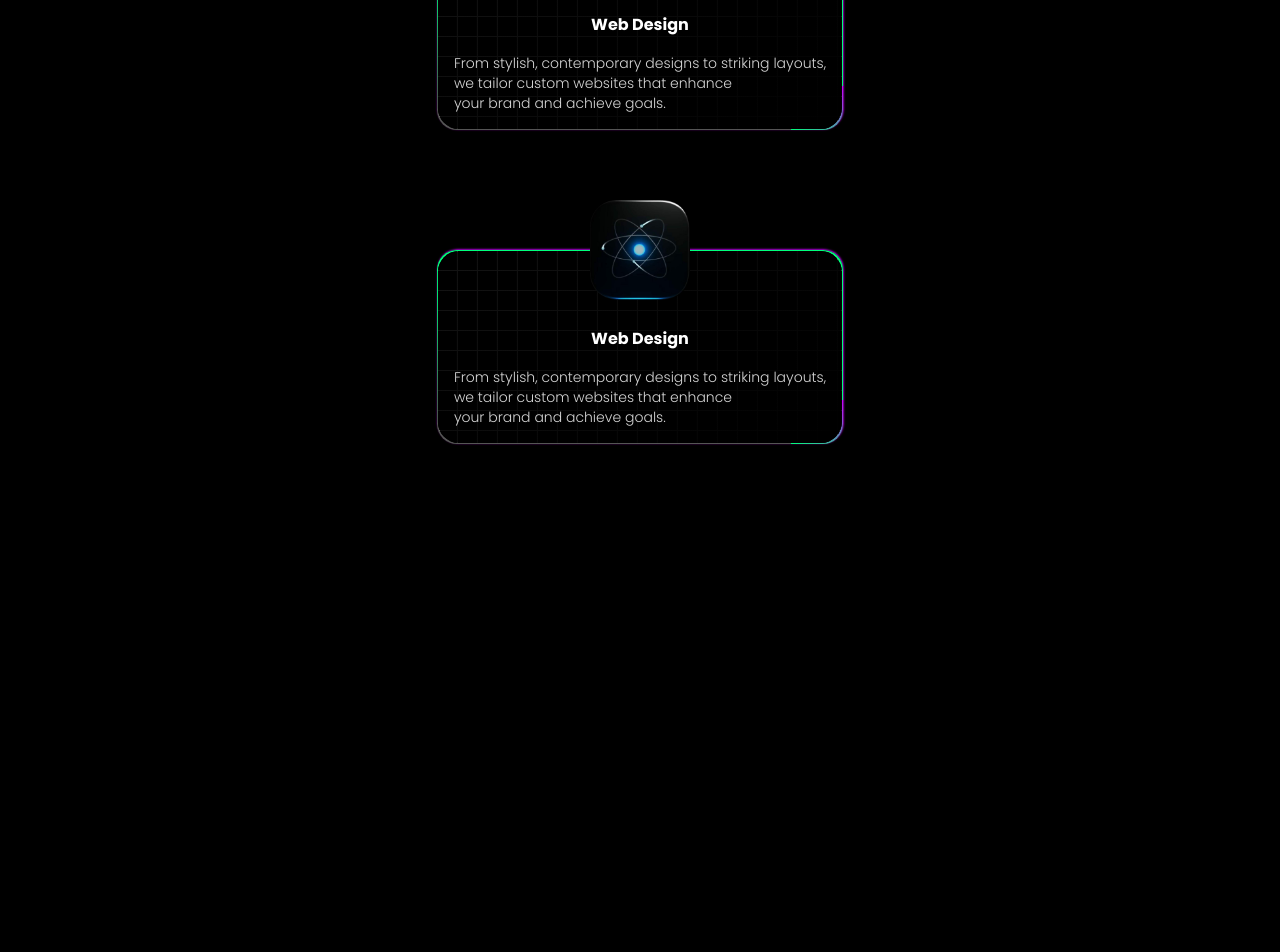
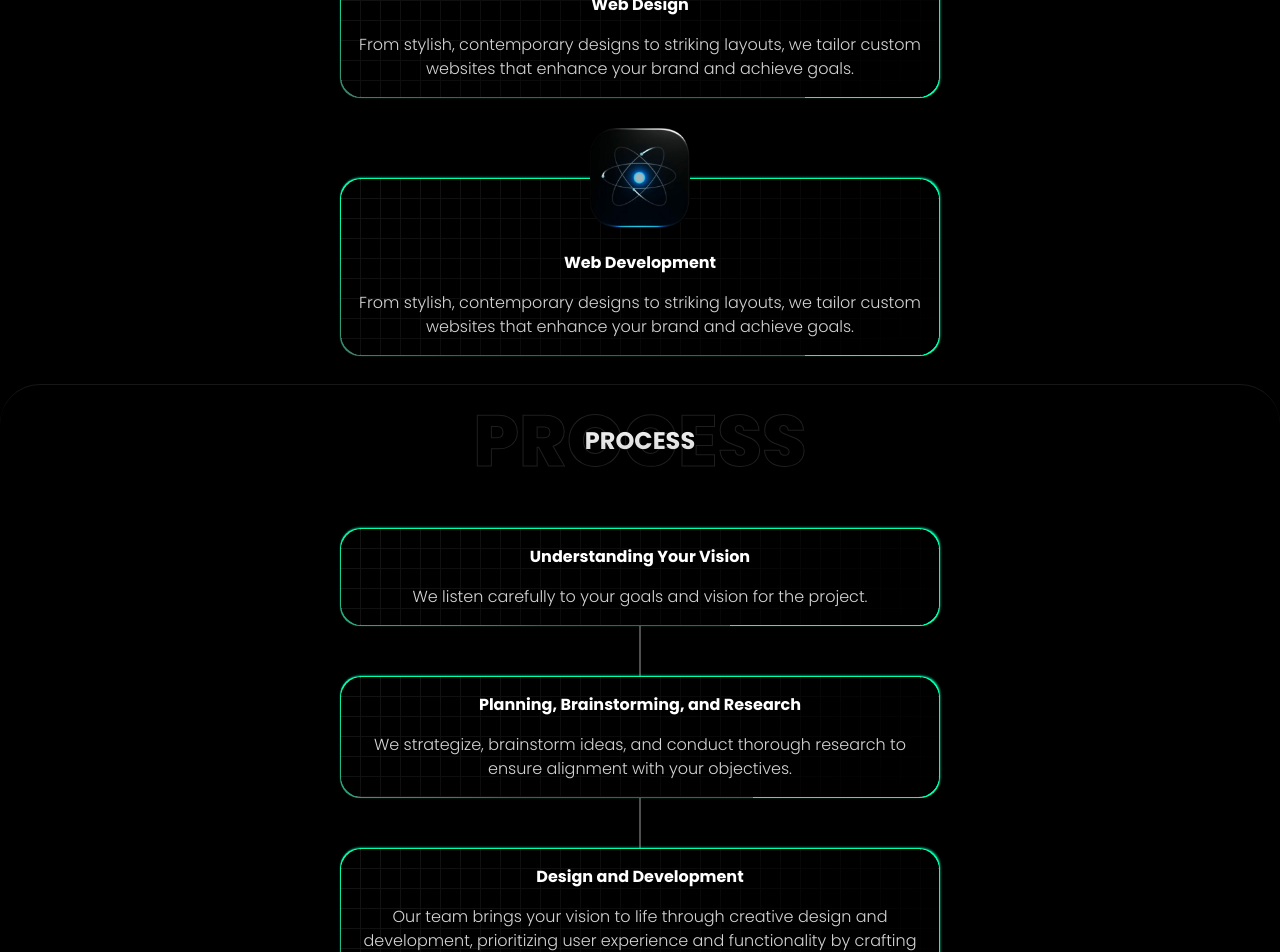
Before and after one commit to AbhishekChoudhari42/apr_web, a Next.js app: page / in a window 1280 px wide. Shown: the part 960-1912 px from the top of the page. Built offline with nearby package versions, Linux system fonts and the light colour scheme.

Commit message:
process section added

```diff
--- /dev/null
+++ b/app/components/Card.jsx
@@ -0,0 +1,18 @@
+import Image from 'next/image'
+import React from 'react'
+
+const ServicesCard = ({title,imgSrc,children}) => {
+  return (
+    <div className={`card-container`}>
+    <div className={`card`}>
+        <h2 className={`${imgSrc ? 'mt-14' : 'mt-0'}`}>{title}</h2>
+        {children}
+    </div>
+    <div className="absolute right-[50%] top-0 translate-y-[-50%] translate-x-[50%]">
+        {imgSrc && <Image width={100} height={100} alt='icon' src={imgSrc}/>}
+    </div>
+</div>
+  )
+}
+
+export default ServicesCard
--- a/app/components/Hero.jsx
+++ b/app/components/Hero.jsx
@@ -3,9 +3,13 @@ import React from 'react'
 const Hero = () => {
   return (
     <div className='h-[90vh] w-full text-white flex justify-center items-center flex-col '>
-        <h1 className='white-gradient-text font-bold text-center text-5xl leading-[3.5rem]'>Transform your Ideas <br/>
-        into Digital Masterpieces</h1>
-        <p className='font-semibold text-xl white-gradient-text opacity-50 -mt-6'>Crafting Websites that Drive Success</p>
+        <h1 className='white-gradient-text font-bold text-center text-5xl leading-[3.5rem] max-sm:text-2xl'>
+          Transform your Ideas <br/>
+          into Digital Masterpieces
+        </h1>
+        <p className='font-semibold text-xl white-gradient-text opacity-50 -mt-6 max-sm:text-sm max-sm:-mt-8'>
+          Crafting Websites that Drive Success
+        </p>
     </div>
   )
 }
--- /dev/null
+++ b/app/components/Progress.jsx
@@ -0,0 +1,39 @@
+import React from 'react'
+import Card from './Card'
+const Progress = () => {
+  return (
+    <div className='h-[100vh] min-h-fit w-screen text-white flex flex-col items-center relative z-[0] bg-black'>
+        <Card title="Understanding Your Vision">
+            <p className='font-semibold'>
+                We listen carefully to your goals
+                and vision for the project.
+            </p>
+        </Card>
+        <div className='line'> </div>
+        <Card title="Planning, Brainstorming, and Research">
+            <p className='font-semibold'>
+            We strategize, brainstorm ideas, and conduct
+            thorough research to ensure alignment with
+            your objectives.
+            </p>
+        </Card>
+        <div className='line'> </div>
+        <Card title="Design and Development">
+            <p className='font-semibold'>
+            Our team brings your vision to life through creative design
+            and development, prioritizing user experience and
+            functionality by crafting clean and efficient code
+            </p>
+        </Card>
+        <div className='line'> </div>
+        <Card title="Delivering Your Website">
+            <p className='font-semibold'>
+            We deliver your fully realized website, ready to make an
+            impact and achieve your goals
+            </p>
+        </Card>
+    </div>
+  )
+}
+
+export default Progress
--- a/app/components/Services.jsx
+++ b/app/components/Services.jsx
@@ -1,32 +1,31 @@
 import Image from 'next/image'
 import React from 'react'
+import Card from './Card'
 
 const Services = () => {
     return (
-        <div className=' h-[100vh] text-white flex flex-col gap-14 items-center relative z-[0] bg-black'>
-            <div className="card-container">
-                <div className="card ">
-                    <h2>Web Design</h2>
-                    <p>From stylish, contemporary designs to striking layouts,
-                        <br />  we tailor custom websites that enhance
-                        <br /> your brand and achieve goals.</p>
-                </div>
-                <div className="absolute right-[50%] top-0 translate-y-[-50%] translate-x-[50%]">
-                    <Image width={100} height={100} alt='icon' src={"/temp.png"}/>
-                </div>
-            </div>
-            <div className="card-container">
-                <div className="card ">
-                    <h2>Web Design</h2>
-                    <p>From stylish, contemporary designs to striking layouts,
-                        <br />  we tailor custom websites that enhance
-                        <br /> your brand and achieve goals.</p>
-                </div>
-                <div className="absolute right-[50%] top-0 translate-y-[-50%] translate-x-[50%]">
-                    <Image width={100} height={100} alt='icon' src={"/temp.png"}/>
-                </div>
-            </div>
-
+        <div className='max-h-[60vh] h-[100vh] min-h-fit w-screen text-white flex flex-col gap-20 pt-4 items-center relative z-[0] bg-black'>
+            <Card title={"Web Design"} imgSrc={"/temp.png"}>
+            <p>
+                From stylish, contemporary designs to striking layouts,
+                we tailor custom websites that enhance
+                your brand and achieve goals.
+            </p>
+            </Card>
+            <Card title={"Web Development"} imgSrc={"/temp.png"}>
+            <p>
+                From stylish, contemporary designs to striking layouts,
+                we tailor custom websites that enhance
+                your brand and achieve goals.
+            </p>
+            </Card>
+            {/* <Card title={"Web Development"} >
+            <p>
+                From stylish, contemporary designs to striking layouts,
+                we tailor custom websites that enhance
+                your brand and achieve goals.
+            </p>
+            </Card> */}
         </div>
     )
 }
--- a/app/globals.css
+++ b/app/globals.css
@@ -78,25 +78,25 @@ html{
 }
 
 .card h2{
-  @apply mt-4 font-bold text-white text-center
+  @apply font-bold text-white text-center
 }
 
 .card p{
-  @apply font-light text-neutral-300 text-sm
+  @apply font-light text-neutral-300 text-center
 }
 
 .card-container{
   position: relative;
-  width: 50%;
+  width: 80%;
   min-width: 300px;
+  max-width: calc(100% - 4rem);
   min-height: 150px;
-  max-width: fit-content;
+  width: 600px;
   min-height: fit-content;
-  margin: 2rem 0;
   padding: 1px;
   border-radius: 20px;
-  background: conic-gradient(from calc(var(--angle) - 110deg),rgb(204, 0, 255) 0%,rgb(0,255,123) 5%,#555 5%,#555 40%,rgba(0, 255, 123) 50%);
-  box-shadow: calc(sin(calc(360deg - var(--angle)))*1px) calc(cos(calc(360deg - var(--angle)))*1px) 2px rgb(204, 0, 255);
+  background: conic-gradient(from calc(var(--angle) - 110deg),rgb(0, 255, 174) 0%,rgb(0, 255, 174) 5%,#555 5%,#555 40%,rgb(0, 255, 174) 50%);
+  box-shadow: calc(sin(calc(360deg - var(--angle)))*1px) calc(cos(calc(360deg - var(--angle)))*1px) 2px rgba(0, 255, 174, 0.596);
   animation: gradient-animate 10s linear infinite;
 }
 
@@ -121,14 +121,14 @@ html{
   top: 50%;
   left: 50%;
   width: 100%;
-  max-width: fit-content;
+  /* max-width: fit-content; */
   height: calc(100%);
   min-height: fit-content;
   transform: translate(-50%,-50%);
   background-image: linear-gradient(135deg,rgba(0, 0, 0, 0.92),black);
   border-radius: 21px;
   padding: 1rem;
-  padding-top: 60px;
+
   display: flex;
   flex-direction: column;
   gap: 1rem;
@@ -148,3 +148,11 @@ html{
     --angle:360deg;
   }
 }
+
+.line{
+
+  width: 2px;
+  padding: 25px 0;
+  background-color: #ffffff4f;
+
+}
--- a/app/page.js
+++ b/app/page.js
@@ -3,6 +3,7 @@ import Navbar from "./components/Navbar";
 import Hero from "./components/Hero";
 import Services from "./components/Services";
 import Title from "./components/Title";
+import Progress from "./components/Progress";
 
 export default function Home() {
   return (
@@ -10,10 +11,8 @@ export default function Home() {
       <Hero/>
       <Title content={"SERVICES"}/>
       <Services/>
-
-        <section className="greydient h-screen w-full flex justify-between items-center text-white">
-          dfdsfds
-        </section>
+      <Title content={"PROCESS"}/>
+      <Progress/>
     </main>
   );
 }
```
